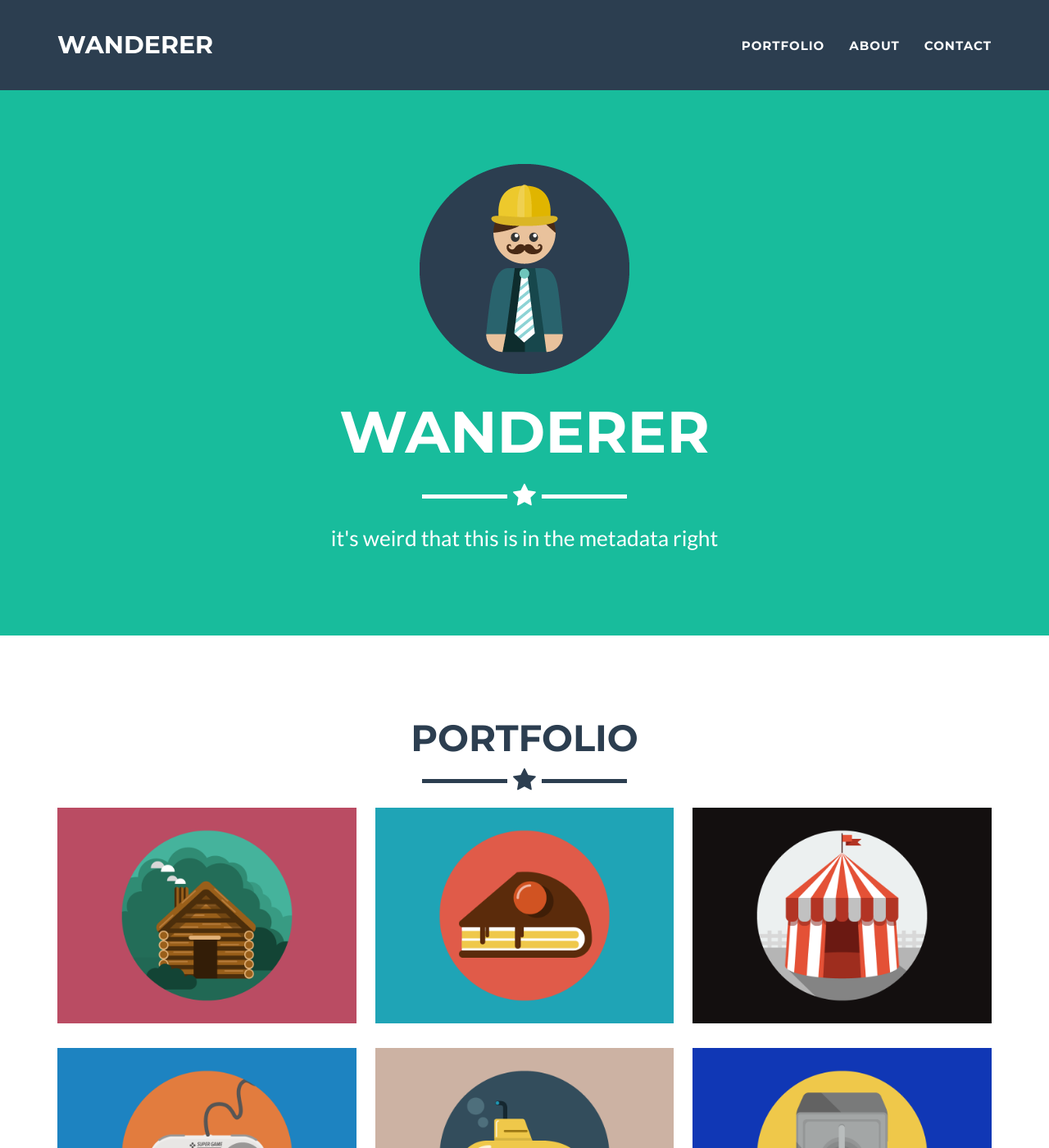
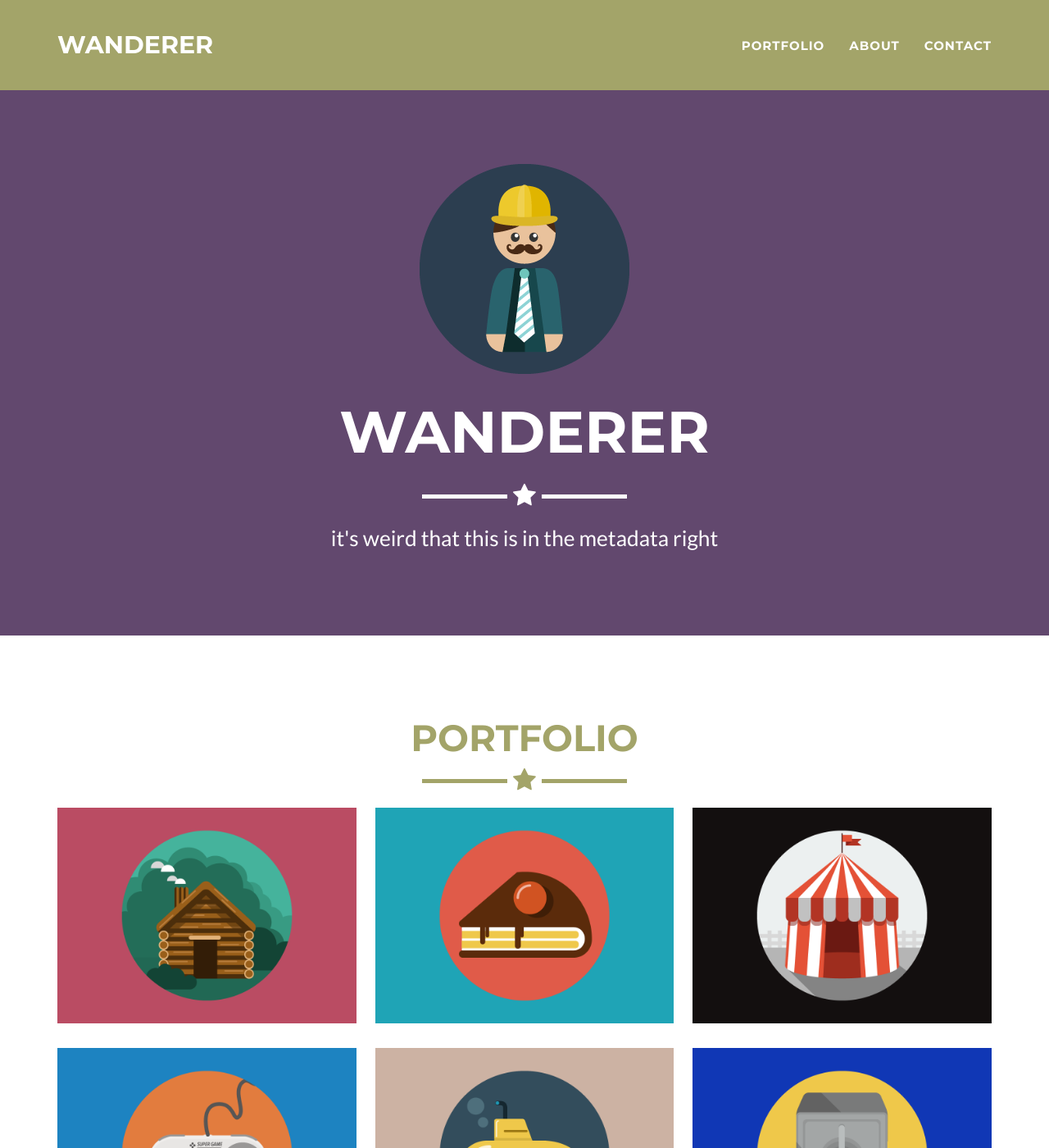
Before and after one commit to laurenball/laurenball.github.io, a Jekyll site: the page built from _posts/2014-07-18-project-1.markdown, in a window 1280 px wide and 1400 px high. Shown: the whole window at 82% size. Built offline with Jekyll 4.4.1, drawn with Linux system fonts in a browser that asks for light colours.

Commit message:
Tweak colors

```diff
--- a/_config.yml
+++ b/_config.yml
@@ -15,10 +15,10 @@
 
 # Color settings (hex-codes without the leading hash-tag)
 color:
-  primary: 18bc9c #80B3FF
-  primary-rgb: "24,288,156" #"128,179,255"
-  secondary: 2c3e50 #FD6E8A
-  secondary-dark: 233140 #A2122F
+  primary: 62486e
+  primary-rgb: "24,288,156"
+  secondary: a3a469
+  secondary-dark: 7c7347
 
 # Footer settings
 footer:
```
